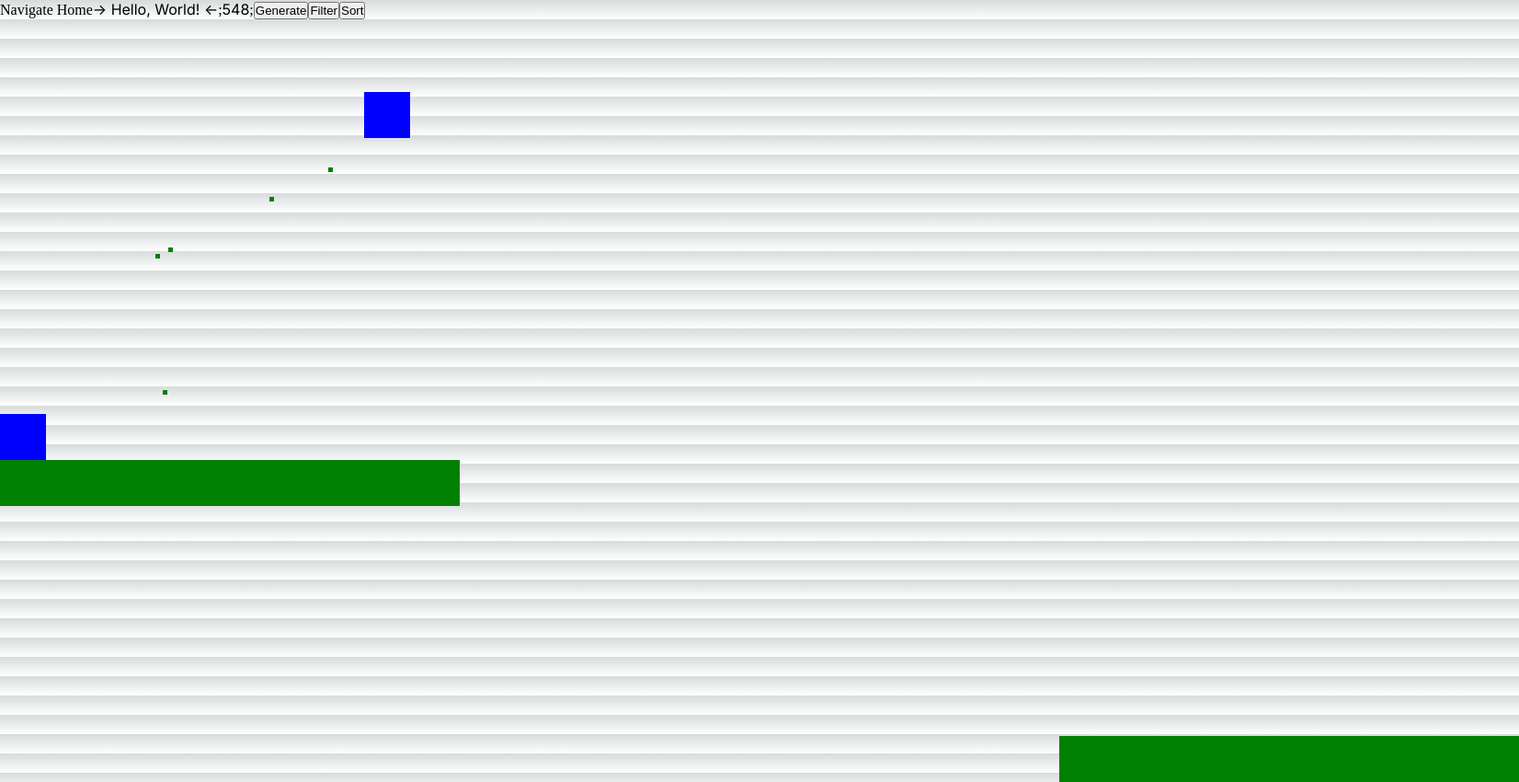
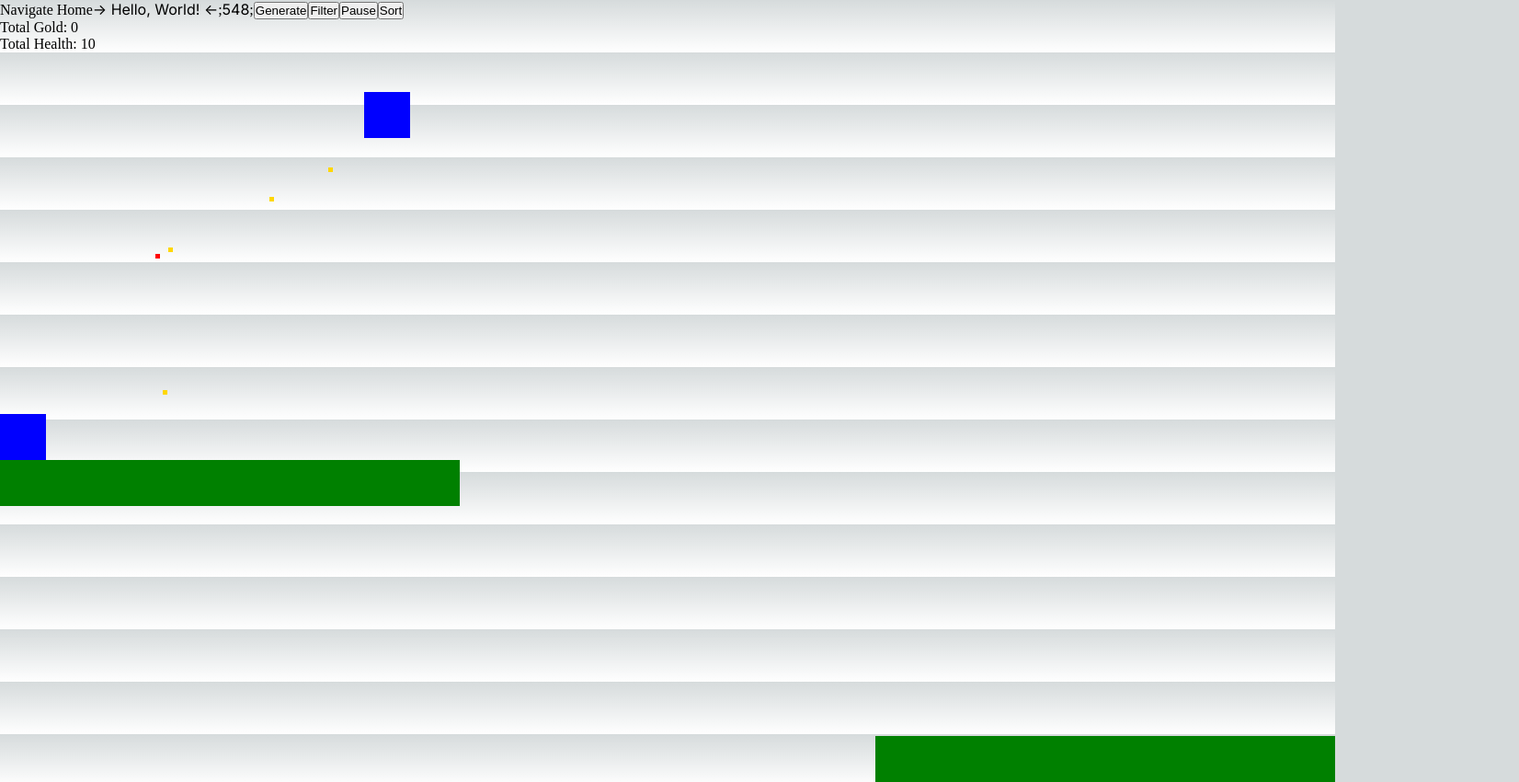
Before and after one commit to AustinLimanek/nGame, a Next.js app: page /newPage in a window 1280 px wide. Shown: the whole page at 92% size, 1652 px wide, since content can reach past the window. Built offline with nearby package versions, Linux system fonts and the light colour scheme.

Commit message:
added the mechanics of having coins and bullets from the flying enemy. Started to generalize valid ground for a new class called platform. Able to collect coins and now has health.

```diff
--- a/app/newPage/page.tsx
+++ b/app/newPage/page.tsx
@@ -6,23 +6,46 @@ const inter = Inter({ subsets: ['latin'] })
 
 import React, { useState, useEffect, useCallback } from 'react';
 
+class Platform {
+
+  x: number;
+  y: number;
+  length: number = 500;
+  depth: number = 50;
+  color: string = "green";
+  isSlider: boolean;
+
+  constructor(x: number, y: number, isSlider: boolean = false){
+    this.x = x;
+    this.y = y;
+    this.isSlider = isSlider;
+  }
+
+}
+
 
 export default function NewPage() {
   const INTVELOCITY = 20;
   const GRAVITY = 4; // Adjust the value as needed
-  const GROUND1 = [0, 500];
-  const GROUND2 = [700, 800];
+  //Ground x => horizontal start, y=> vertical start
+  const platform1 = new Platform(0, 500);
+  const platform2 = new Platform(500, 800, true);
   const [position, setPosition] = useState({ x: 0, y: 0 });
   const [velocity, setVelocity] = useState<number>(INTVELOCITY);
   const [yVelocity, setYVelocity] = useState<number>(0);
   const [isJumping, setIsJumping] = useState<boolean>(false);
   const [time, setTime] = useState<number>(0);
-  const [shotsArray, setShotsArray] = useState<any>([]);
+  const [shotsArray, setShotsArray] = useState<any[]>([]);
+  const [coinCount, setCoinCount] = useState<number>(0);
+  const [health, setHealth] = useState<number>(10);
+  const [pause, setPause] = useState<boolean>(false);
+  const [playerColor, setPlayerColor] = useState<string>("blue");
+  const [platformArray, setPlatformArray] = useState<Platform[]>([platform1, platform2])
 
   const slider = useCallback((phase: number, angularVelocity: number = 1 , amplitude: number = 1000)=>{
     const cycle = (angularVelocity * time + phase) % amplitude;
     return cycle < amplitude * 0.5 ? cycle : amplitude - cycle;
-  },[time]);
+  }, [time]);
 
 
   const acceleration = useCallback(
@@ -39,7 +62,7 @@ export default function NewPage() {
 
   const handleKeyDown = useCallback(
     (e: KeyboardEvent) => {
-      console.log(e);
+      // console.log(e);
       acceleration(e); // Call acceleration to potentially update velocity
       switch (e.code) {
         case 'ArrowLeft':
@@ -67,8 +90,63 @@ export default function NewPage() {
   );
 
   const handleClick = useCallback( () => {
-    setShotsArray([...shotsArray, {x: slider(300, 2) + 25, y: 150, setTime: time}]);
+    setShotsArray([...shotsArray, {x: slider(300, 2) + 25, y: 150, setTime: time, type: Math.random() > 0.2 ? "coin" : "shot"}]);
   }, [shotsArray, time, slider])
+
+  // const handleHitBox = useCallback( () => {
+  //   console.log(position.x);
+  //   console.log(position.y)
+  //   const intermediateArray = shotsArray.map((shot: any) => {
+  //     console.log(shot);
+  //     if((position.x <= shot.x && shot.x <= position.x + 50) && (position.y <= shot.y + time - shot.setTime && shot.y + time - shot.setTime <= position.y + 50)){
+  //       // console.log("hit")
+  //       setCoinCount(prevCount => prevCount + 1);
+  //       return {...shot, hit: true};
+  //     };
+  //     return shot;
+  //   });
+  //   setShotsArray((preArray: any[]) => intermediateArray.filter((shot: any) => shot.hit === false));
+  // }, [shotsArray, position.x, position.y, time])
+
+  const handleCoin = () =>  {
+    setCoinCount((prevCount) => prevCount + 0.5);
+  }
+
+  function changeBack() {
+    setTimeout(()=>setPlayerColor("blue"), 50);
+  }
+
+  const handleShot = () =>  {
+    setHealth((prevHealth) => prevHealth - 0.5);
+    setPlayerColor("red");
+    changeBack();
+  }
+
+  const handleHitBox = useCallback( () => {
+    setShotsArray((prevShotsArray: any[]) => {
+      const updatedArray = [...prevShotsArray];
+      let collected = false; // Track if a coin has been collected
+      for (let i = 0; i < updatedArray.length; i++) {
+        const shot = updatedArray[i];
+        if (
+          position.x <= shot.x &&
+          shot.x <= position.x + 50 &&
+          position.y <= shot.y + time - shot.setTime &&
+          shot.y + time - shot.setTime <= position.y + 50
+        ) {
+          if (!collected) {
+            shot.type === "coin" ? handleCoin() : handleShot();
+            collected = true; // Mark that a coin has been collected
+          }
+          updatedArray.splice(i, 1); // Remove the shot from the array
+          i--; // Decrement i to account for the removed element
+        }
+      }
+      return updatedArray;
+    });
+  }, [position, time])
+
+
 
 
   const handleFilter = useCallback((range: number) => {
@@ -99,29 +177,36 @@ export default function NewPage() {
   useEffect(() => {
     // Gravity effect
     const gameClock = setInterval(() => {
+      if(!pause){
         setTime((prevTime) => prevTime + 1);
         handleFilter(500);
+        handleHitBox();
         if(Math.random() < 0.01){
           handleClick();
+        }
       }
     }, 10); // Adjust the interval as needed
 
     return () => {
       clearInterval(gameClock);
     };
-  }, [handleFilter, handleClick]);
+  }, [handleFilter, handleClick, handleHitBox, pause]);
+
+  const isAbove = useCallback(()=>{
+
+  }, [])
 
   //this continuously runs when gravity is non-zero. Down is considered positive.
   useEffect(() => {
-    // console.log(position.x)
-    // console.log(yVelocity)
-    if (position.y > GROUND1[1] - 50 && position.x < 500) {
+    //this turns off jumping when the player gits ground1
+    if (position.y > platform1.y - 50 && position.x < 500) {
       setIsJumping(false);
       setYVelocity(0); // Prevent any residual vertical velocity
-      setPosition((prevPos) => ({ ...prevPos, y: GROUND1[1] - 50 }));
+      setPosition((prevPos) => ({ ...prevPos, y: platform1.y - 50 }));
     }
 
-    if(position.x < 500 && position.y < GROUND1[1] - 50 || position.x > 500 && position.y < GROUND2[1] - 75 || isJumping){
+    //gravity works when to the left of ground1 and about it. (remember, this is relative to the top corner of the player.)
+    if(position.x < 500 && position.y < platform1.y - 50 || position.x > 500 && position.y < platform2.y - 75 || isJumping){
       setPosition((prevPos) => ({ ...prevPos, y: prevPos.y + yVelocity }));
     }
   }, [yVelocity, position.x, isJumping]);
@@ -160,7 +245,20 @@ export default function NewPage() {
     <span className={inter.className}>{time}</span>;
     <button onClick={handleClick}>Generate</button>
     <button onClick={()=>handleFilter(300)}>Filter</button>
+    <button onClick={()=>setPause(!pause)}>{pause ? "Play" : "Pause"}</button>
     <button onClick={()=>console.log(quickSort([1,-2,6,7,20,-3,9]))}>Sort</button>
+    <p>Total Gold: {coinCount}</p>
+    <p>Total Health: {health}</p>
+    <div
+      style={{
+        position: 'absolute',
+        width: '50px',
+        height: '50px',
+        backgroundColor: `${playerColor}`,
+        left: `${position.x}px`,
+        top: `${position.y}px`,
+      }}
+    ></div>
     <div
       style={{
         position: 'absolute',
@@ -171,42 +269,24 @@ export default function NewPage() {
         top: `${100}px`,
       }}
     ></div>
-    <div
-      style={{
-        position: 'absolute',
-        width: '50px',
-        height: '50px',
-        backgroundColor: 'blue',
-        left: `${position.x}px`,
-        top: `${position.y}px`,
-      }}
-    ></div>
-    <div
+    {platformArray.map((platform: Platform, index: number) =>
+      <div key={index}
         style={{
           position: 'absolute',
           width: '500px',
           height: '50px',
           backgroundColor: 'green',
-        left: `${GROUND1[0]}px`,
-        top: `${GROUND1[1]}px`,
+          left: `${platform.x + (platform.isSlider ? slider(0) : 0)}px`,
+          top: `${platform.y}px`,
         }}
       ></div>
-    <div
-      style={{
-        position: 'absolute',
-        width: '500px',
-        height: '50px',
-        backgroundColor: 'green',
-        left: `${GROUND2[0] + slider(0)}px`,
-        top: `${GROUND2[1]}px`,
-      }}
-    ></div>
+    )}
     {shotsArray.map((element: any, index: number) => <div key={index}
       style={{
         position: 'absolute',
         width: '5px',
         height: '5px',
-        backgroundColor: 'green',
+        backgroundColor: `${element.type === "coin" ? "gold" : "red"}`,
         left: `${element.x}px`,
         top: `${element.y + time - element.setTime}px`,
       }}
```
Lines whose indentation alone changed are shown as unchanged.
